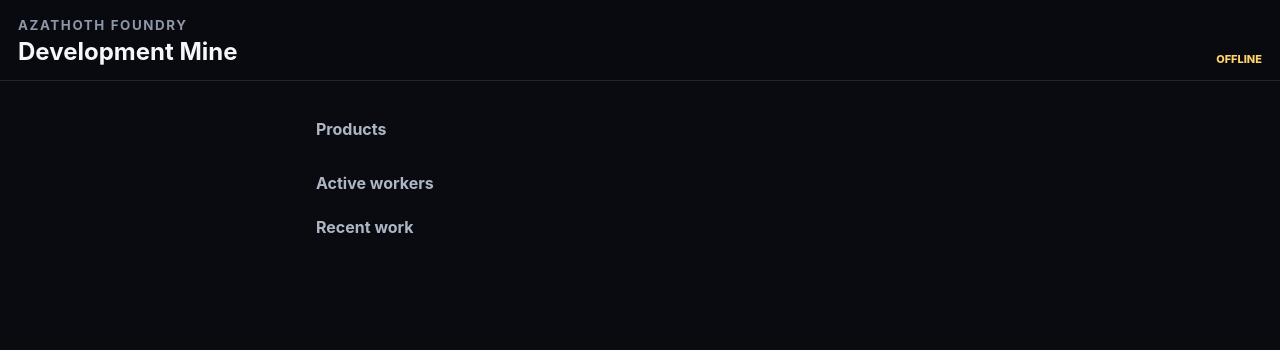
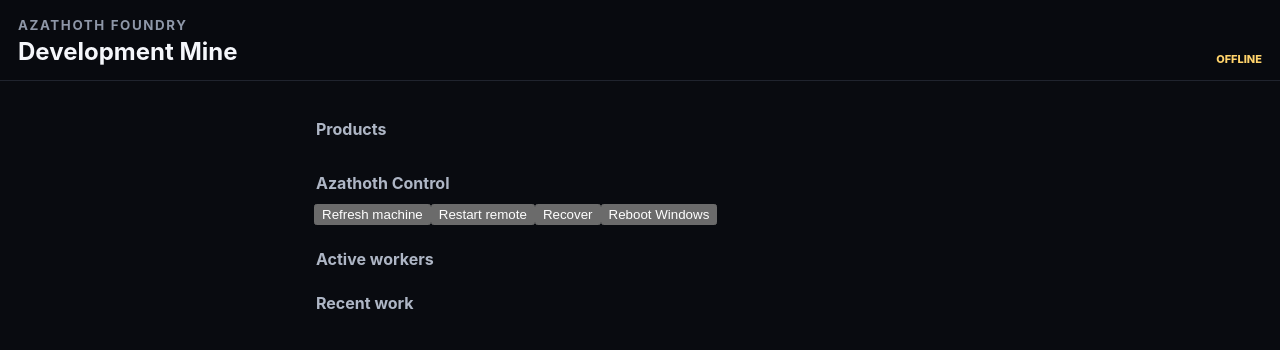
Before and after one commit to jweter/project-orchestrator, a plain HTML site: page dashboard/index.html in a window 1280 px wide. Drawn offline with Linux system fonts and the light colour scheme; no server answers.

Commit message:
dashboard: add Azathoth admin controls

```diff
--- a/dashboard/index.html
+++ b/dashboard/index.html
@@ -5,5 +5,5 @@
 <link rel="manifest" href="manifest.webmanifest"><link rel="stylesheet" href="app.css"><title>Azathoth Foundry</title></head>
 <body><header><div><small>AZATHOTH FOUNDRY</small><h1>Development Mine</h1></div><span id="live">CONNECTING</span></header>
 <main><section id="summary" class="summary"></section><section><h2>Products</h2><div id="products"></div></section>
-<section><h2>Active workers</h2><div id="workers"></div></section><section><h2>Recent work</h2><div id="recent"></div></section></main>
+<section><h2>Azathoth Control</h2><div id="control" class="control"><button data-action="STATUS_SNAPSHOT">Refresh machine</button><button data-action="RESTART_REMOTE_CONTROL">Restart remote</button><button data-action="RECOVER_CONTROL_PLANE">Recover</button><button class="danger" data-action="REBOOT_WINDOWS" data-confirm="true">Reboot Windows</button></div><div id="control-result" class="muted"></div></section><section><h2>Active workers</h2><div id="workers"></div></section><section><h2>Recent work</h2><div id="recent"></div></section></main>
 <script src="app.js"></script></body></html>
```
